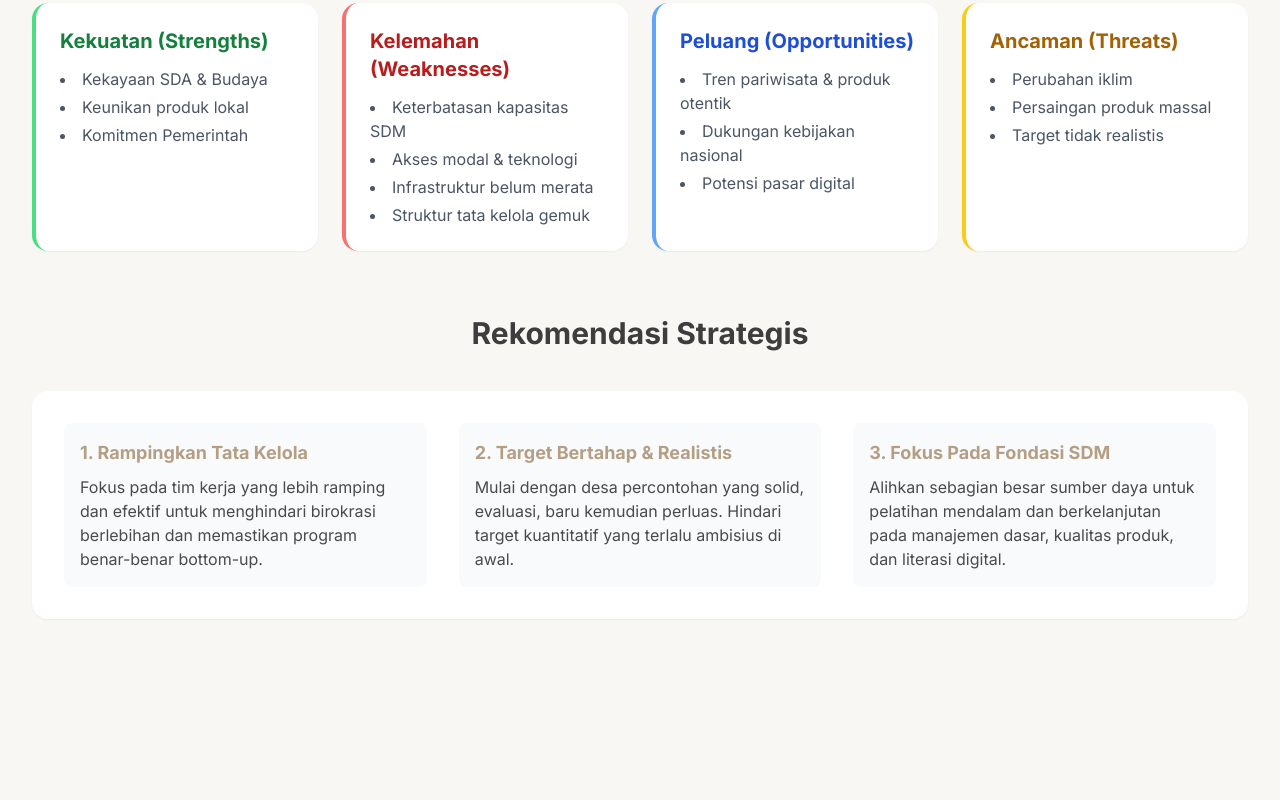
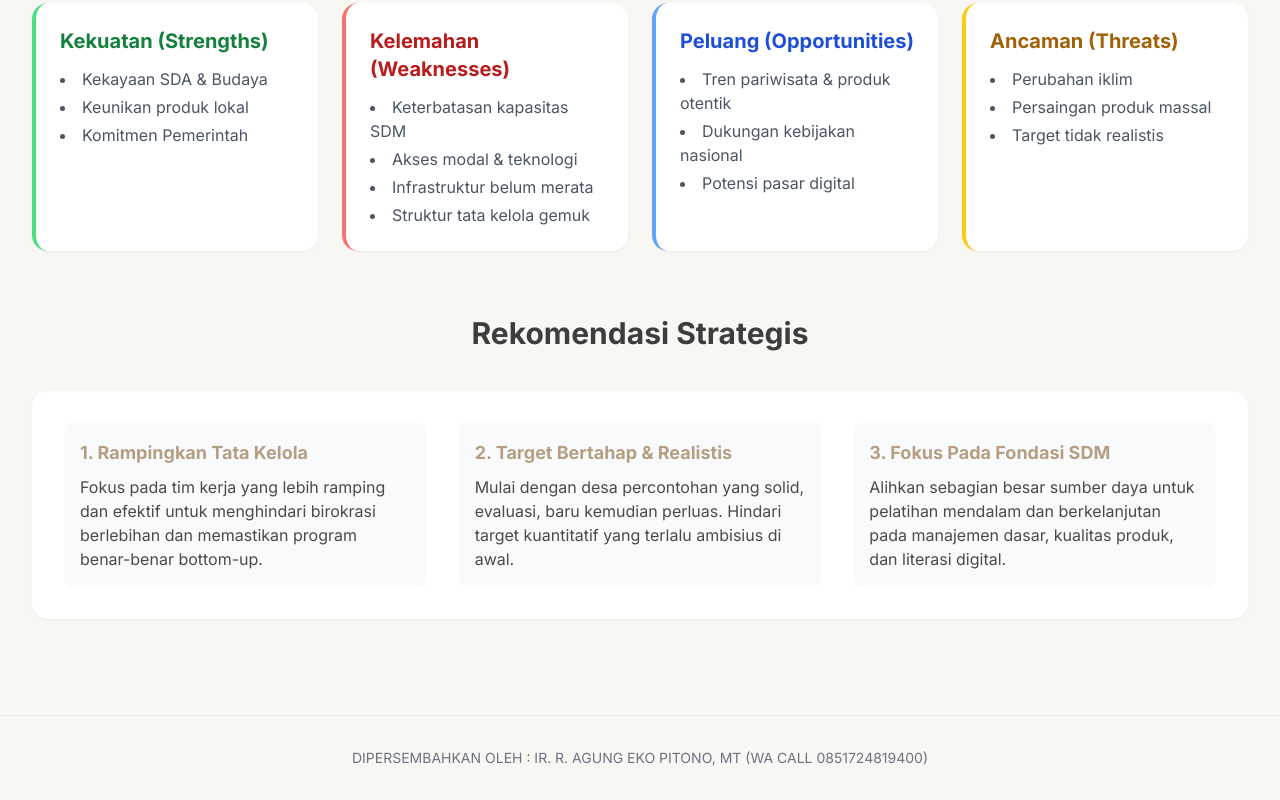
Before and after one commit to Agung64/KRITIK-OVOP, a plain HTML site: page index.html in a window 1280 px wide. Shown: the part 1673-2473 px from the top of the page. Before the commit the page ends 2356 px from the top, so only its background shows below. Drawn offline with nearby package versions, Linux system fonts and the light colour scheme.

Commit message:
Update index.html

```diff
--- a/index.html
+++ b/index.html
@@ -177,6 +177,10 @@
             </div>
         </section>
     </main>
+
+    <footer class="text-center py-8 text-gray-500 text-sm border-t border-gray-200 mt-8">
+        <p>DIPERSEMBAHKAN OLEH : IR. R. AGUNG EKO PITONO, MT (WA CALL 0851724819400)</p>
+    </footer>
 
     <!-- Audio Modal -->
     <div id="audioModal" class="fixed inset-0 bg-black bg-opacity-50 z-50 hidden flex items-center justify-center p-4">
```
